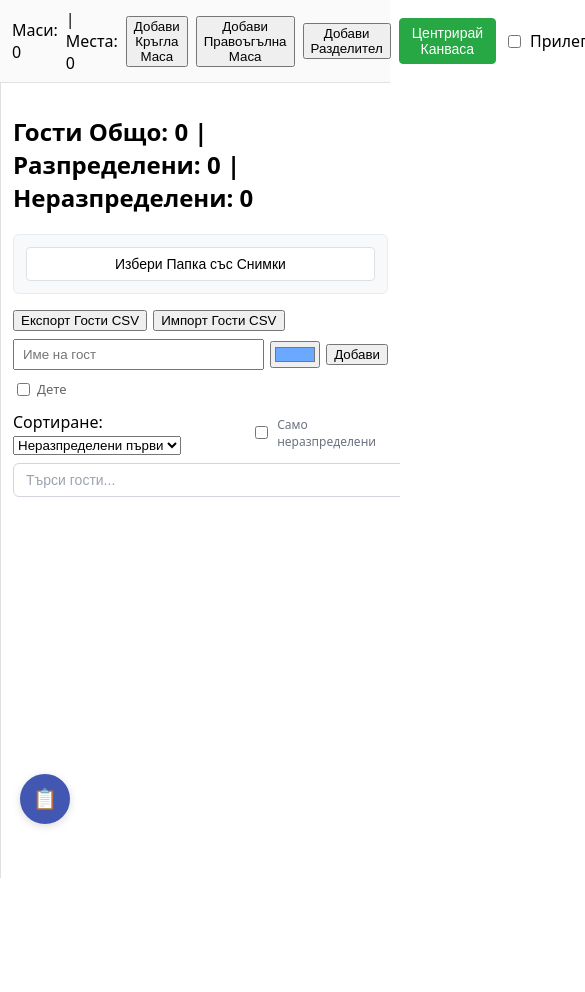
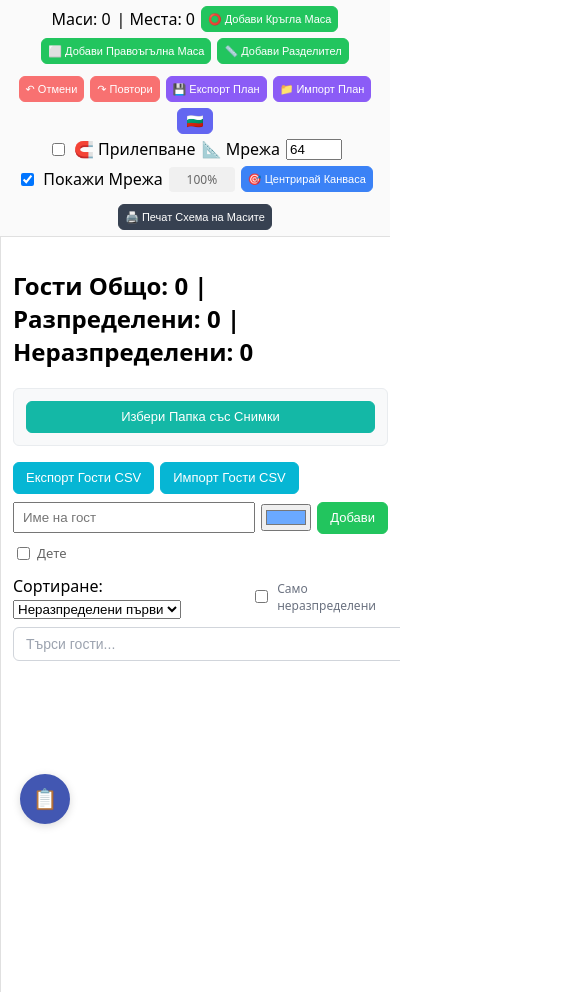
Before and after one commit to tsbonev/tsbonev.github.io, a plain HTML site: page index.html in a window 390 px wide. Shown: the top 992 px of the page, 585 px wide, since content can reach past the window. Before the commit the page ends 878 px from the top, so only its background shows below. Drawn offline with Linux system fonts and the light colour scheme.

```diff
--- a/app.js
+++ b/app.js
@@ -100,6 +100,11 @@
 			updateControlsVisibility();
 			updateToolbarVisibility();
 			updateLegendButtonPosition(); // Update button position after render
+
+			// Re-enable animations after initialization is complete
+			setTimeout(() => {
+				document.body.classList.remove('no-animations');
+			}, 100); // Small delay to ensure all initial state is set
 		});
 	}
 
@@ -186,6 +191,10 @@
 		if (snapLabel) snapLabel.style.display = isSeatingChartView ? 'none' : '';
 		if (gridSizeLabel) gridSizeLabel.style.display = isSeatingChartView ? 'none' : '';
 		if (showGridLabel) showGridLabel.style.display = isSeatingChartView ? 'none' : '';
+
+		// Hide/show zoom level
+		const zoomLevel = document.getElementById('zoomLevel');
+		if (zoomLevel) zoomLevel.style.display = isSeatingChartView ? 'none' : '';
 
 		// Hide/show print buttons based on view mode
 		const printBtn = document.getElementById('printBtn');
--- a/i18n.js
+++ b/i18n.js
@@ -4,21 +4,21 @@
 			// Page title
 			'pageTitle': 'Table Planner',
 			// Toolbar
-			'addCircleTableBtn': 'Add Circular Table',
-			'addRectTableBtn': 'Add Rectangular Table',
-			'addSeparatorBtn': 'Add Separator',
-			'snapToggle': 'Snap',
-			'gridSizeInput': 'Grid',
+			'addCircleTableBtn': '⭕ Add Circular Table',
+			'addRectTableBtn': '⬜ Add Rectangular Table',
+			'addSeparatorBtn': '📏 Add Separator',
+			'snapToggle': '🧲 Snap',
+			'gridSizeInput': '📐 Grid',
 			'showGridToggle': 'Show Grid',
-			'undoBtn': 'Undo',
-			'redoBtn': 'Redo',
-			'exportBtn': 'Export Plan',
-			'importBtn': 'Import Plan',
-			'printSeatingChartBtn': 'Print Seating Chart',
-			'printBtn': 'Print Page',
-			'viewToggleBtn': 'Seating Chart',
-			'canvasViewBtn': 'Canvas View',
-			'recenterBtn': 'Re-center Canvas',
+			'undoBtn': '↶ Undo',
+			'redoBtn': '↷ Redo',
+			'exportBtn': '💾 Export Plan',
+			'importBtn': '📁 Import Plan',
+			'printSeatingChartBtn': '🖨️ Print Seating Chart',
+			'printBtn': '🖨️ Print Page',
+			'viewToggleBtn': '📋 Seating Chart',
+			'canvasViewBtn': '🎨 Canvas View',
+			'recenterBtn': '🎯 Re-center Canvas',
 
 			// Seating Chart
 			'seatingChartNoTables': 'No tables to display',
@@ -112,21 +112,21 @@
 			// Page title
 			'pageTitle': 'Планиране на маси',
 			// Toolbar
-			'addCircleTableBtn': 'Добави Кръгла Маса',
-			'addRectTableBtn': 'Добави Правоъгълна Маса',
-			'addSeparatorBtn': 'Добави Разделител',
-			'snapToggle': 'Прилепване',
-			'gridSizeInput': 'Мрежа',
+			'addCircleTableBtn': '⭕ Добави Кръгла Маса',
+			'addRectTableBtn': '⬜ Добави Правоъгълна Маса',
+			'addSeparatorBtn': '📏 Добави Разделител',
+			'snapToggle': '🧲 Прилепване',
+			'gridSizeInput': '📐 Мрежа',
 			'showGridToggle': 'Покажи Мрежа',
-			'undoBtn': 'Отмени',
-			'redoBtn': 'Повтори',
-			'exportBtn': 'Експорт План',
-			'importBtn': 'Импорт План',
-			'printSeatingChartBtn': 'Печат Схема на Местата',
-			'printBtn': 'Печат Схема на Масите',
-			'viewToggleBtn': 'Схема на Местата',
-			'canvasViewBtn': 'Изглед на Канваса',
-			'recenterBtn': 'Центрирай Канваса',
+			'undoBtn': '↶ Отмени',
+			'redoBtn': '↷ Повтори',
+			'exportBtn': '💾 Експорт План',
+			'importBtn': '📁 Импорт План',
+			'printSeatingChartBtn': '🖨️ Печат Схема на Местата',
+			'printBtn': '🖨️ Печат Схема на Масите',
+			'viewToggleBtn': '📋 Схема на Местата',
+			'canvasViewBtn': '🎨 Изглед на Канваса',
+			'recenterBtn': '🎯 Центрирай Канваса',
 
 			// Seating Chart
 			'seatingChartNoTables': 'Няма маси за показване',
@@ -141,7 +141,7 @@
 			// Sidebar
 			'guestsTitle': 'Гости',
 			'legendTitle': 'Легенда Цветове',
-			'toggleLegend': 'Превключи Легенда Цветове',
+			'toggleLegend': 'Легенда Цветове',
 			'exportGuestsCsvBtn': 'Експорт Гости CSV',
 			'importGuestsCsvBtn': 'Импорт Гости CSV',
 			'selectPictureFolderBtn': 'Избери Папка със Снимки',
@@ -205,7 +205,7 @@
 			'tableTitle': 'Маса {label}',
 			'separatorTitle': 'Разделител',
 			'seatNumber': 'Място {number}',
-			'toggleSidebar': 'Превключи Страничната Лента',
+			'toggleSidebar': 'Страничната Лента',
 			'unitMeter': 'м',
 			'tableSizeLabel': 'Размер:',
 			'tableSizeWidth': 'Ширина:',
--- a/index.html
+++ b/index.html
@@ -10,17 +10,29 @@
 	<link rel="stylesheet" href="styles.css" />
 </head>
 
-<body>
+<body class="no-animations">
 	<header class="toolbar">
+		<div class="row first">
 			<div class="left">
 				<div id="tableCount" class="count-pill" data-i18n="tableCount"></div>
 				<div id="seatCount" class="count-pill" data-i18n="seatCount">| Seats: 0</div>
 				<button id="addCircleTableBtn" data-i18n="addCircleTableBtn">Add Circle</button>
 				<button id="addRectTableBtn" data-i18n="addRectTableBtn">Add Rectangle</button>
 				<button id="addSeparatorBtn" data-i18n="addSeparatorBtn">Add Separator</button>
-			<button id="recenterBtn" data-i18n="recenterBtn">🎯 Re-center</button>
 			</div>
 			<div class="center">
+			</div>
+			<div class="right">
+				<button id="undoBtn" data-i18n="undoBtn">Undo</button>
+				<button id="redoBtn" data-i18n="redoBtn">Redo</button>
+				<button id="exportBtn" data-i18n="exportBtn">Export Plan</button>
+				<button id="importBtn" type="button" data-i18n="importBtn">Import Plan</button>
+				<input type="file" id="importInput" accept="application/json" style="display:none" />
+				<button id="languageBtn" type="button">🇧🇬</button>
+			</div>
+		</div>
+		<div class="row second">
+			<div class="left">
 				<label class="snap">
 					<input type="checkbox" id="snapToggle" />
 					<span data-i18n="snapToggle">Snap</span>
@@ -34,16 +46,14 @@
 					<span data-i18n="showGridToggle">Show Grid</span>
 				</label>
 				<div class="zoom-level" id="zoomLevel">100%</div>
+				<button id="recenterBtn" data-i18n="recenterBtn">🎯 Re-center</button>
+			</div>
+			<div class="center">
 			</div>
 			<div class="right">
-			<button id="undoBtn" data-i18n="undoBtn">Undo</button>
-			<button id="redoBtn" data-i18n="redoBtn">Redo</button>
-			<button id="exportBtn" data-i18n="exportBtn">Export Plan</button>
-			<button id="importBtn" type="button" data-i18n="importBtn">Import Plan</button>
-			<input type="file" id="importInput" accept="application/json" style="display:none" />
 				<button id="printSeatingChartBtn" type="button" data-i18n="printSeatingChartBtn">🖨️ Print</button>
 				<button id="printBtn" type="button" data-i18n="printBtn">🖨️ Print Page</button>
-			<button id="languageBtn" type="button">🇧🇬</button>
+			</div>
 		</div>
 	</header>
 	<main class="layout">
--- a/styles.css
+++ b/styles.css
@@ -9,18 +9,46 @@
 /* Toolbar layout regions */
 .toolbar {
 	display: grid;
-	grid-template-columns: 1fr auto 1fr;
-	align-items: center;
+	grid-template-columns: 1fr;
+	grid-template-rows: auto auto;
 	gap: 8px;
-	padding: 8px 12px;
+	padding: 10px 16px;
 	border-bottom: 1px solid #e0e0e0;
 	background: #fafafa;
+	min-height: 80px;
+}
+
+.toolbar .row {
+	display: grid;
+	grid-template-columns: 1fr auto 1fr;
+	align-items: center;
+	gap: 12px;
+}
+
+/* First row: table addition buttons on left, undo/redo/import/export on right */
+
+.toolbar .row.second {
+	/* Second row: grid controls on left, re-center in center, print buttons on right */
+	justify-items: center;
+}
+
+.toolbar .row.second .left {
+	justify-self: start;
+}
+
+.toolbar .row.second .center {
+	justify-self: center;
+}
+
+.toolbar .row.second .right {
+	justify-self: end;
 }
 
 .toolbar .left {
 	display: inline-flex;
 	align-items: center;
 	gap: 8px;
+	flex-wrap: wrap;
 }
 
 .toolbar .center {
@@ -28,6 +56,7 @@
 	align-items: center;
 	gap: 12px;
 	justify-content: center;
+	flex-wrap: wrap;
 }
 
 .toolbar .right {
@@ -35,6 +64,7 @@
 	align-items: center;
 	gap: 8px;
 	justify-content: flex-end;
+	flex-wrap: wrap;
 }
 
 .toolbar .spacer {
@@ -70,34 +100,123 @@
 	margin: 0 6px;
 }
 
-/* Re-center button in toolbar */
-.toolbar #recenterBtn {
-	background: #28a745;
-	border: 1px solid #28a745;
-	color: white;
+/* Button Groups Styling */
+
+/* Base button styles for toolbar */
+.toolbar button {
 	padding: 6px 12px;
-	border-radius: 4px;
-	font-size: 14px;
+	border-radius: 6px;
+	font-size: 13px;
 	font-weight: 500;
+	border: 1px solid;
+	cursor: pointer;
 	transition: all 0.2s ease;
-}
-
-.toolbar #recenterBtn:hover {
-	background: #218838;
-	border-color: #218838;
+	white-space: nowrap;
+	min-height: 32px;
+	display: inline-flex;
+	align-items: center;
+	justify-content: center;
+}
+
+.toolbar button:hover {
 	transform: translateY(-1px);
 	box-shadow: 0 2px 4px rgba(0, 0, 0, 0.1);
 }
 
-.toolbar #recenterBtn:active {
+.toolbar button:active {
 	transform: translateY(0);
 	box-shadow: 0 1px 2px rgba(0, 0, 0, 0.1);
+}
+
+/* Table Addition Buttons - Green theme */
+.toolbar #addCircleTableBtn,
+.toolbar #addRectTableBtn,
+.toolbar #addSeparatorBtn {
+	background: #22c55e;
+	border-color: #22c55e;
+	color: white;
+}
+
+.toolbar #addCircleTableBtn:hover,
+.toolbar #addRectTableBtn:hover,
+.toolbar #addSeparatorBtn:hover {
+	background: #16a34a;
+	border-color: #16a34a;
+}
+
+/* Re-center Canvas Button - Blue theme */
+.toolbar #recenterBtn {
+	background: #3b82f6;
+	border-color: #3b82f6;
+	color: white;
+}
+
+.toolbar #recenterBtn:hover {
+	background: #2563eb;
+	border-color: #2563eb;
+}
+
+/* Undo/Redo Buttons - Soft Red theme */
+.toolbar #undoBtn,
+.toolbar #redoBtn {
+	background: #f87171;
+	border-color: #f87171;
+	color: white;
+}
+
+.toolbar #undoBtn:hover,
+.toolbar #redoBtn:hover {
+	background: #ef4444;
+	border-color: #ef4444;
+}
+
+/* Import/Export Buttons - Purple theme */
+.toolbar #importBtn,
+.toolbar #exportBtn {
+	background: #8b5cf6;
+	border-color: #8b5cf6;
+	color: white;
+}
+
+.toolbar #importBtn:hover,
+.toolbar #exportBtn:hover {
+	background: #7c3aed;
+	border-color: #7c3aed;
+}
+
+/* Print Buttons - Dark Gray theme */
+.toolbar #printBtn,
+.toolbar #printSeatingChartBtn {
+	background: #374151;
+	border-color: #374151;
+	color: white;
+}
+
+.toolbar #printBtn:hover,
+.toolbar #printSeatingChartBtn:hover {
+	background: #1f2937;
+	border-color: #1f2937;
+}
+
+/* Language Toggle Button - Indigo theme */
+.toolbar #languageBtn {
+	background: #6366f1;
+	border-color: #6366f1;
+	color: white;
+	font-size: 16px;
+	padding: 4px 8px;
+	min-width: 40px;
+}
+
+.toolbar #languageBtn:hover {
+	background: #4f46e5;
+	border-color: #4f46e5;
 }
 
 .layout {
 	display: grid;
 	grid-template-columns: 1fr 400px;
-	height: calc(100% - 49px);
+	height: calc(100% - 89px);
 	position: relative;
 }
 
@@ -289,6 +408,13 @@
 	flex-direction: column;
 }
 
+/* Disable animations during initial page load */
+.no-animations .legend-sidebar,
+.no-animations .sidebar-toggle,
+.no-animations .legend-toggle {
+	transition: none;
+}
+
 /* Adjust legend sidebar position when main sidebar is open */
 .layout:not(.sidebar-collapsed) .legend-sidebar {
 	right: 420px;
@@ -377,6 +503,13 @@
 	background: #fff;
 	overflow: auto;
 	transition: all 0.3s ease;
+}
+
+/* Disable animations during initial page load */
+.no-animations .sidebar,
+.no-animations .sidebar-toggle,
+.no-animations .legend-toggle {
+	transition: none;
 }
 
 .layout.sidebar-collapsed .sidebar {
@@ -801,38 +934,110 @@
 	min-width: 15px;
 }
 
-.table-size-controls button {
+/* Sidebar Button Styling */
+
+/* Base sidebar button styles */
+.sidebar button {
 	padding: 6px 12px;
-	border: 1px solid #d1d5db;
-	border-radius: 4px;
-	background: #ffffff;
-	font-size: 12px;
+	border-radius: 6px;
+	font-size: 13px;
 	font-weight: 500;
-	color: #374151;
+	border: 1px solid;
 	cursor: pointer;
-	margin-top: 4px;
 	transition: all 0.2s ease;
-}
-
-.table-size-controls button:hover {
-	background: #f9fafb;
-	border-color: #9ca3af;
-}
-
-.table-size-controls button:active {
-	background: #f3f4f6;
+	white-space: nowrap;
+	min-height: 32px;
+	display: inline-flex;
+	align-items: center;
+	justify-content: center;
+}
+
+.sidebar button:hover {
+	transform: translateY(-1px);
+	box-shadow: 0 2px 4px rgba(0, 0, 0, 0.1);
+}
+
+.sidebar button:active {
+	transform: translateY(0);
+	box-shadow: 0 1px 2px rgba(0, 0, 0, 0.1);
+}
+
+/* Picture folder buttons - Teal theme */
+.sidebar #selectPictureFolderBtn,
+.sidebar #scanPicturesBtn {
+	background: #14b8a6;
+	border-color: #14b8a6;
+	color: white;
+}
+
+.sidebar #selectPictureFolderBtn:hover,
+.sidebar #scanPicturesBtn:hover {
+	background: #0d9488;
+	border-color: #0d9488;
+}
+
+/* CSV buttons - Cyan theme */
+.sidebar #exportGuestsCsvBtn,
+.sidebar #importGuestsCsvBtn {
+	background: #06b6d4;
+	border-color: #06b6d4;
+	color: white;
+}
+
+.sidebar #exportGuestsCsvBtn:hover,
+.sidebar #importGuestsCsvBtn:hover {
+	background: #0891b2;
+	border-color: #0891b2;
+}
+
+/* Guest form submit button - Green theme */
+.sidebar #guestForm button[type="submit"] {
+	background: #22c55e;
+	border-color: #22c55e;
+	color: white;
+}
+
+.sidebar #guestForm button[type="submit"]:hover {
+	background: #16a34a;
+	border-color: #16a34a;
+}
+
+/* Apply seat count button - Blue theme */
+.sidebar #applySeatCountBtn {
+	background: #3b82f6;
+	border-color: #3b82f6;
+	color: white;
+}
+
+.sidebar #applySeatCountBtn:hover {
+	background: #2563eb;
+	border-color: #2563eb;
+}
+
+/* Tie size to canvas button - Special toggle styling */
+.sidebar #tieSizeToCanvasBtn {
+	background: #6b7280;
 	border-color: #6b7280;
-}
-
-.table-size-controls button.active {
-	background: #3b82f6;
-	color: #ffffff;
-	border-color: #2563eb;
-}
-
-.table-size-controls button.active:hover {
-	background: #2563eb;
-	border-color: #1d4ed8;
+	color: white;
+	transition: all 0.3s ease;
+}
+
+.sidebar #tieSizeToCanvasBtn:hover {
+	background: #4b5563;
+	border-color: #4b5563;
+}
+
+/* Tie size to canvas button when active/toggled */
+.sidebar #tieSizeToCanvasBtn.active {
+	background: #10b981;
+	border-color: #10b981;
+	box-shadow: 0 0 0 2px rgba(16, 185, 129, 0.2);
+}
+
+.sidebar #tieSizeToCanvasBtn.active:hover {
+	background: #059669;
+	border-color: #059669;
+	box-shadow: 0 0 0 2px rgba(16, 185, 129, 0.3);
 }
 
 .rect-controls {
@@ -1056,6 +1261,64 @@
 /* Misc */
 button {
 	cursor: pointer;
+}
+
+/* Responsive button adjustments */
+@media (max-width: 768px) {
+	.toolbar {
+		padding: 8px 12px;
+		gap: 6px;
+		min-height: 70px;
+	}
+
+	.toolbar .row {
+		gap: 8px;
+	}
+
+	.toolbar button {
+		padding: 4px 8px;
+		font-size: 12px;
+		min-height: 28px;
+	}
+
+	.toolbar .left,
+	.toolbar .center,
+	.toolbar .right {
+		gap: 6px;
+	}
+
+	.toolbar #languageBtn {
+		font-size: 14px;
+		padding: 2px 6px;
+		min-width: 36px;
+	}
+}
+
+@media (max-width: 480px) {
+	.toolbar {
+		grid-template-rows: auto auto;
+		gap: 4px;
+		padding: 6px 8px;
+		min-height: 60px;
+	}
+
+	.toolbar .row {
+		grid-template-columns: 1fr;
+		gap: 6px;
+	}
+
+	.toolbar .row .left,
+	.toolbar .row .center,
+	.toolbar .row .right {
+		justify-content: center;
+		width: 100%;
+	}
+
+	.toolbar button {
+		font-size: 11px;
+		padding: 3px 6px;
+		min-height: 26px;
+	}
 }
 
 /* remove old import label hack */
@@ -1175,23 +1438,40 @@
 }
 
 .guest-pictures button {
-	padding: 8px 12px;
-	font-size: 14px;
-	border: 1px solid #dee2e6;
-	border-radius: 4px;
-	background: white;
+	padding: 6px 12px;
+	font-size: 13px;
+	font-weight: 500;
+	border: 1px solid;
+	border-radius: 6px;
 	cursor: pointer;
 	transition: all 0.2s ease;
+	white-space: nowrap;
+	min-height: 32px;
+	display: inline-flex;
+	align-items: center;
+	justify-content: center;
+	background: #14b8a6;
+	border-color: #14b8a6;
+	color: white;
 }
 
 .guest-pictures button:hover {
-	background: #f8f9fa;
-	border-color: #adb5bd;
+	background: #0d9488;
+	border-color: #0d9488;
+	transform: translateY(-1px);
+	box-shadow: 0 2px 4px rgba(0, 0, 0, 0.1);
+}
+
+.guest-pictures button:active {
+	transform: translateY(0);
+	box-shadow: 0 1px 2px rgba(0, 0, 0, 0.1);
 }
 
 .guest-pictures button:disabled {
 	opacity: 0.6;
 	cursor: not-allowed;
+	background: #6b7280;
+	border-color: #6b7280;
 }
 
 .picture-folder-status {
```
Lines whose indentation alone changed are shown as unchanged.
